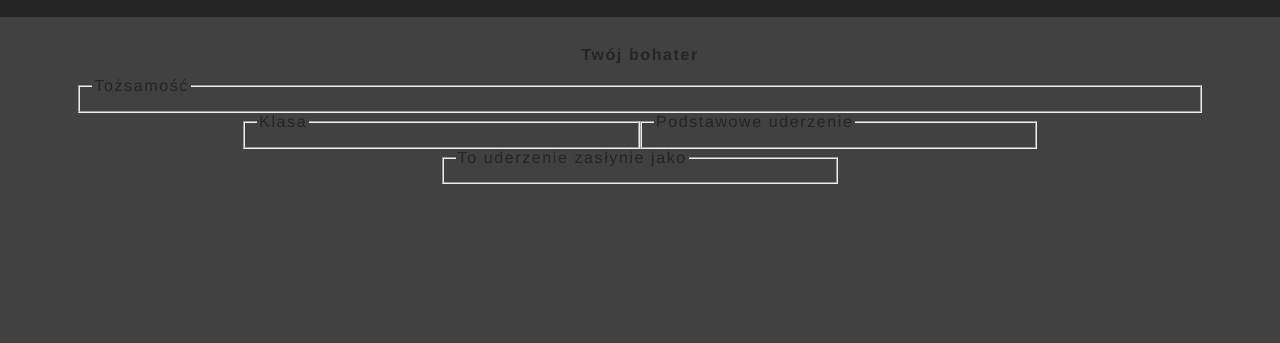
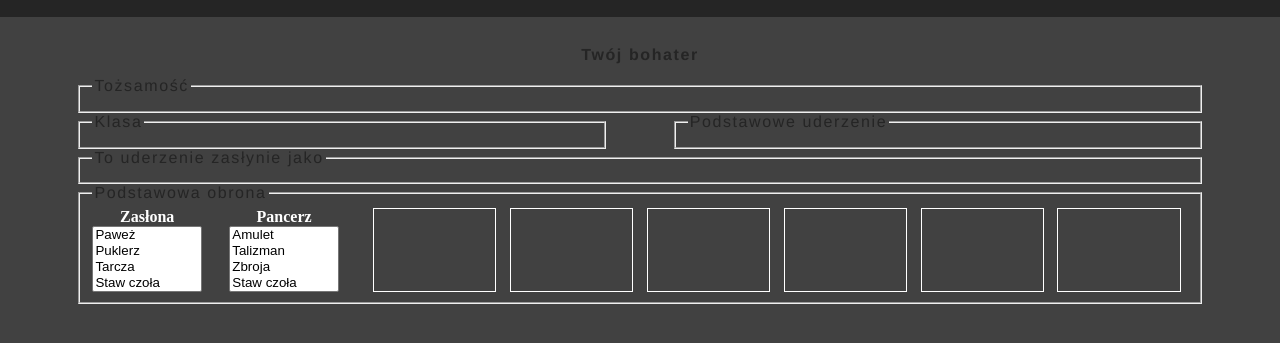
Before and after one commit to maciej-bartynski/fantasy-forms, a website: page index.html in a window 1280 px wide. Shown: the part 95-438 px from the top of the page. Drawn offline with Linux system fonts and the light colour scheme.

Commit message:
nowy form

```diff
--- a/index.html
+++ b/index.html
@@ -32,6 +32,37 @@
                         <legend>To uderzenie zasłynie jako</legend>
                     </fieldset>
                 </div>
+                <fieldset class="corpus_section_form_fieldset-c">
+                    <legend>Podstawowa obrona</legend>
+                    <div class="corpus_section_form_fieldset-c_flexbox-container">
+                        <div class="corpus_section_form_fieldset-c_flexbox-container_list-container">
+                            <label for="zaslona">Zasłona</label>
+                            <select id="zaslona" class="corpus_section_form_fieldset-c_select" size="4">
+                                <option>Paweż</option>
+                                <option>Puklerz</option>
+                                <option>Tarcza</option>
+                                <option>Staw czoła</option>
+                            </select>
+                        </div>
+                        <div class="corpus_section_form_fieldset-c_flexbox-container_list-container">
+                            <label for="pancerz">Pancerz</label>
+                            <select id="pancerz" class="corpus_section_form_fieldset-c_select" size="4">
+                                <option>Amulet</option>
+                                <option>Talizman</option>
+                                <option>Zbroja</option>
+                                <option>Staw czoła</option>
+                            </select>
+                        </div>
+                        <div class="corpus_section_form_fieldset-c_imgs">
+                            <div class="corpus_section_form_fieldset-c_imgs_img"></div>
+                            <div class="corpus_section_form_fieldset-c_imgs_img"></div>
+                            <div class="corpus_section_form_fieldset-c_imgs_img"></div>
+                            <div class="corpus_section_form_fieldset-c_imgs_img"></div>
+                            <div class="corpus_section_form_fieldset-c_imgs_img"></div>
+                            <div class="corpus_section_form_fieldset-c_imgs_img"></div>
+                        </div>
+                    </div>
+                </fieldset>
             </form>
         </section>
     </main>
--- a/source/styles/corpus.scss
+++ b/source/styles/corpus.scss
@@ -8,7 +8,8 @@ main {
         padding: 1rem;
         form {
             @include flex($dir: column, $wrap: nowrap, $jus: flex-start, $lig: center);
-            legend, h2 {
+            legend,
+            h2 {
                 font-size: 1rem;
                 font-family: 'Franklin Gothic Medium', 'Arial Narrow', Arial, sans-serif;
                 color: $grayA;
@@ -18,23 +19,70 @@ main {
             h2 {
                 align-self: center;
             }
-            .corpus_section_form_fieldset-a{
+            .corpus_section_form_fieldset-a {
                 width: 90%;
             }
-            .corpus_section_form_fields{
+            .corpus_section_form_fields {
                 margin: 0 0 0 0;
                 width: 90%;
                 @include flex($dir: row, $wrap: wrap, $jus: space-between, $lig: stretch);
-                @media only screen and (max-width: 370mm) {
-                    @include flex($dir: row, $wrap: wrap, $jus: center, $lig: stretch);
-                }
-                .corpus_section_form_fields_fieldset-b{
+                .corpus_section_form_fields_fieldset-b {
                     width: 30%;
                     margin: 0;
                     min-width: 105mm;
-                    @media only screen and (max-width: 220mm) {
-                        width: 100%;
-                        min-width: 1px;
+                    &:nth-of-type(1) {
+                        @media only screen and (max-width: 370mm) {
+                            width: 47%;
+                            min-width: 1px;
+                        }
+                        @media only screen and (max-width: 220mm) {
+                            width: 100%;
+                            min-width: 1px;
+                        }
+                    }
+                    &:nth-of-type(2) {
+                        @media only screen and (max-width: 370mm) {
+                            width: 47%;
+                            min-width: 1px;
+                        }
+                        @media only screen and (max-width: 220mm) {
+                            width: 100%;
+                            min-width: 1px;
+                        }
+                    }
+                    &:nth-of-type(3) {
+                        @media only screen and (max-width: 370mm) {
+                            width: 100%;
+                            min-width: 1px;
+                        }
+                    }
+                }
+            }
+            .corpus_section_form_fieldset-c {
+                margin: 0 0 0 0;
+                width: 90%;
+                div.corpus_section_form_fieldset-c_flexbox-container {
+                    width: 100%;
+                    @include flex($dir: row, $wrap: wrap, $jus: space-between, $lig: stretch);
+                    .corpus_section_form_fieldset-c_flexbox-container_list-container {
+                        width: 10%;
+                        @include flex($dir: column, $wrap: nowrap, $jus: center, $lig: stretch);
+                        label {
+                            color: white;
+                            font-weight: bold;
+                            text-align: center;
+                        }
+                        select {
+                            width: 100%;
+                        }
+                    }
+                    .corpus_section_form_fieldset-c_imgs {
+                        width: 75%;
+                        @include flex($dir: row, $wrap: wrap, $jus: space-around, $lig: stretch);
+                        .corpus_section_form_fieldset-c_imgs_img {
+                            width: 15%;
+                            border: solid 1px white;
+                        }
                     }
                 }
             }
```
Also changed, not shown: build/styles.css, 1 other file.
